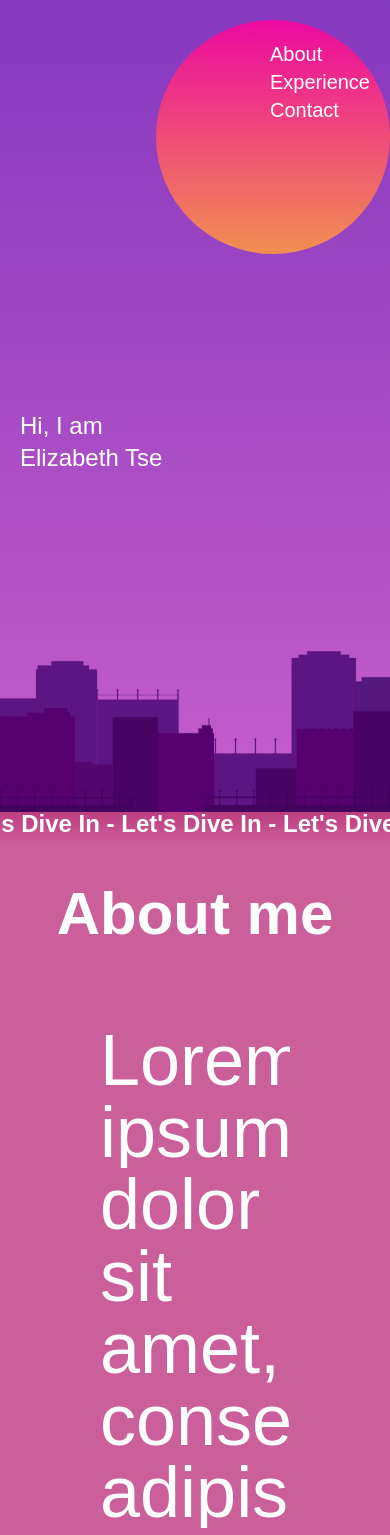
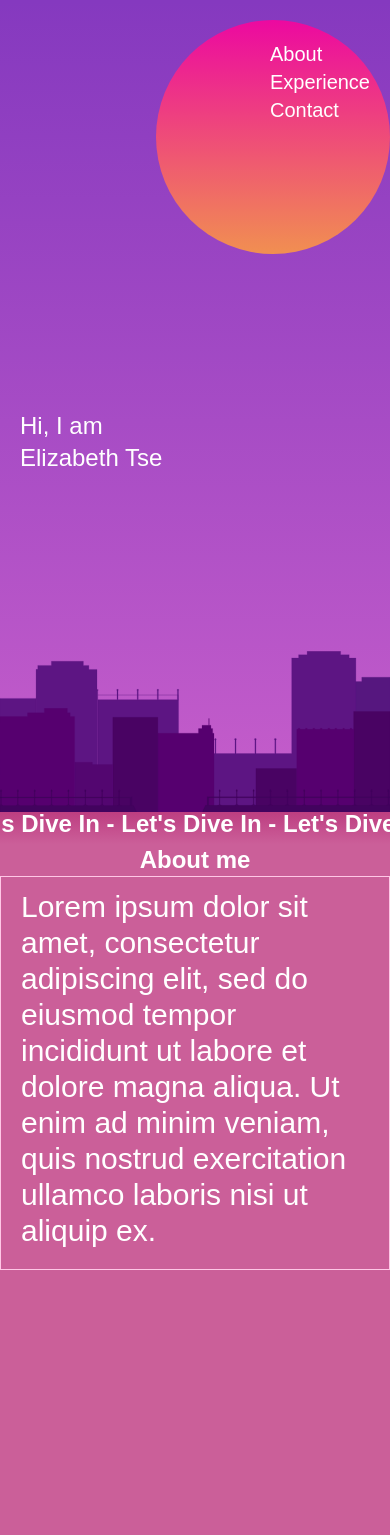
Before and after one commit to elizabetht25/etse-dev, a Next.js app: page / in a window 390 px wide. Shown: the top 1535 px of the page. Built offline with nearby package versions, Linux system fonts and the light colour scheme.

Commit message:
about me font size

```diff
--- a/src/app/page.tsx
+++ b/src/app/page.tsx
@@ -233,7 +233,6 @@ function HeroSection() {
           width={2000}
           height={200}
         />
-
       </div>
       <div></div>
 
@@ -249,13 +248,15 @@ function HeroSection() {
         <h1 className="font-sans"> Elizabeth Tse</h1>
       </div>
 
-      <div className="ticker-wrap-1 absolute bottom-0 py-1 w-full overflow-hidden
+      <div
+        className="ticker-wrap-1 absolute bottom-0 py-1 w-full overflow-hidden
       xl:py-15
       lg:py-10
       md:py-5
       sm:py-3
 
-      ">
+      "
+      >
         <div
           ref={text1slider}
           className="text-2xl font-extrabold flex whitespace-nowrap
@@ -341,22 +342,40 @@ function AboutMe() {
   });
   return (
     <div className="h-screen flex flex-col ">
-        <div className="  w-screen h-[200]
-        lg:p-50
-        md:p-30
-        sm:p-15
-        p-10
-        ">
+      <div
+        className="  w-screen h-[200]
+        xl:p-50
+        lg:p-30
+        md:p-15
+        sm:p-10
+        "
+      >
         {" "}
-          <div className="aboutHeader flex justify-center overflow-hidden text-6xl font-bold">
+        <div
+          className="aboutHeader flex justify-center overflow-hidden font-bold
+          xl:text-6xl
+          lg:text-5xl
+          md:text-5x
+          sm:text-3xl
+          text-2xl
+          "
+        >
           <p>About me</p>
         </div>
-          <div className=" para items-center text-7xl h-[600] p-15 pt-20 overflow-hidden">
+        <div
+          className=" para h-[600] overflow-hidden text-clip border
+          xl:text-7xl xl:p-15 xl:pt-20
+          lg:text-6xl lg:p-13 lg:pt-15
+          md:text-4xl md:p-10 md:pt-10
+          sm:text-4xl sm:p-8 sm:pt-5
+          text-3xl p-5 pt-3
+          "
+        >
           <p>
             Lorem ipsum dolor sit amet, consectetur adipiscing elit, sed do
-              eiusmod tempor incididunt ut labore et dolore magna aliqua. Ut
-              enim ad minim veniam, quis nostrud exercitation ullamco laboris
-              nisi ut aliquip ex.
+            eiusmod tempor incididunt ut labore et dolore magna aliqua. Ut enim
+            ad minim veniam, quis nostrud exercitation ullamco laboris nisi ut
+            aliquip ex.
           </p>
         </div>
       </div>
```
Lines whose indentation alone changed are shown as unchanged.
